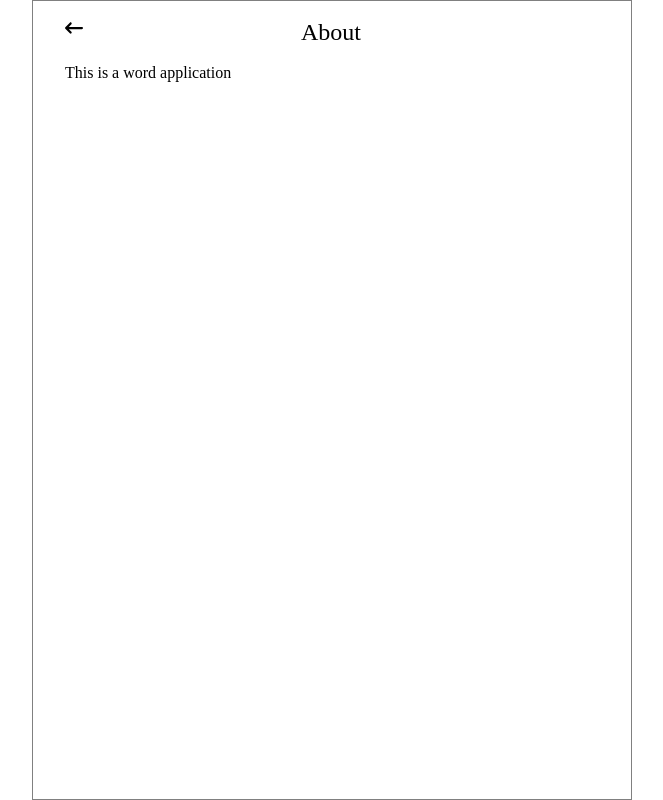
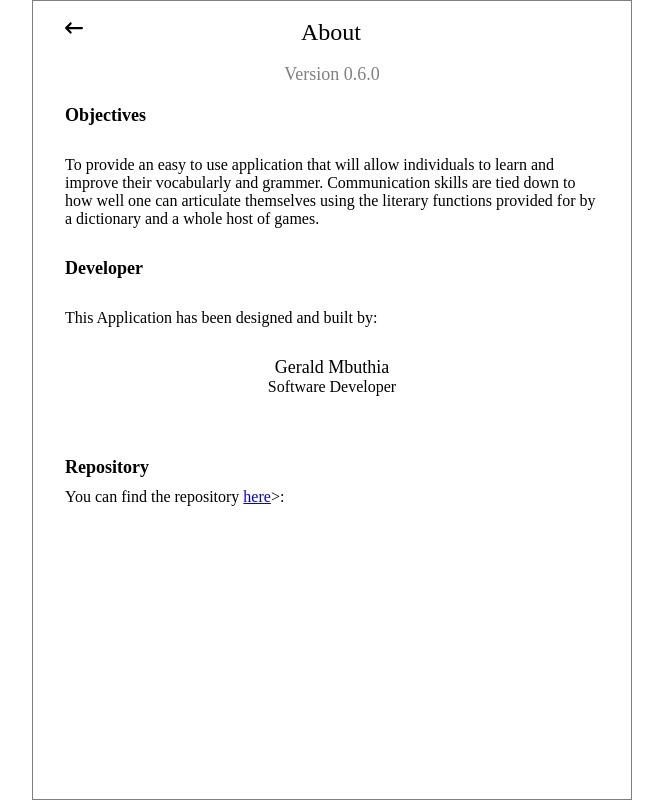
Before and after one commit to geraldombuthia/wordplusplus-v2.0, a React (Create React App) app: page /About in a window 1280 px wide. Shown: the whole page, without its empty margins (308-971 px from the left). Built offline with nearby package versions, Linux system fonts and the light colour scheme; no server answers.

Commit message:
Added content to the About page

```diff
--- a/package.json
+++ b/package.json
@@ -1,6 +1,6 @@
 {
   "name": "wordearner",
-  "version": "0.5.0",
+  "version": "0.6.0",
   "private": true,
   "dependencies": {
     "@fortawesome/fontawesome-svg-core": "^6.3.0",
--- a/src/App.css
+++ b/src/App.css
@@ -274,6 +274,34 @@ button {
   background-color: white;
   z-index: 1;
 }
+.version{
+  align-self: center;
+  color: grey;
+  padding-bottom: 10px;
+  font-size: 18px;
+}
+.about-header{
+  font-size: 18px;
+  padding: 10px 0;
+}
+.about-paragraph{
+  padding: 20px 0;
+}
+.developer-info{
+  display: flex;
+  flex-direction: column;
+  align-self: center;
+  align-items:center;
+  width: 150px;
+  height: 100px;
+  padding: 10px 0;
+}
+.developer-name{
+  font-size: 18px;
+}
+.developer-title{
+  font-size: 16px;
+}
 @media only screen and (min-width: 600px) {
   .word-head-icon {
     font-size: 16px;
--- a/src/Components/About.js
+++ b/src/Components/About.js
@@ -2,9 +2,25 @@ import React from 'react'
 import Navbar from './Navbar'
 const About = () => {
   return (
-    <div className="App About">
-        <Navbar text={"About"}/>
-        <p>This is a word application</p>
+    <div className="App">
+      <Navbar text={"About"} />
+      <p class="version">Version 0.6.0</p>
+      <h2 className="about-header">Objectives</h2>
+      <p class="about-paragraph">
+        To provide an easy to use application that will allow individuals to
+        learn and improve their vocabularly and grammer.
+        Communication skills are tied down to how well one can articulate
+        themselves using the literary functions provided for by a dictionary
+        and a whole host of games.
+      </p>
+      <h2 className="about-header">Developer</h2>
+      <p className='about-paragraph'>This Application has been designed and built by: </p>
+      <div className="developer-info">
+        <p className="developer-name">Gerald Mbuthia</p>
+        <p className="developer-title">Software Developer</p>
+      </div>
+      <h2 className="about-header">Repository</h2>
+        <p>You can find the repository <a href="https://github.com/geraldombuthia/wordplusplus-v2.0">here</a>>: </p>
     </div>
   )
 }
```
